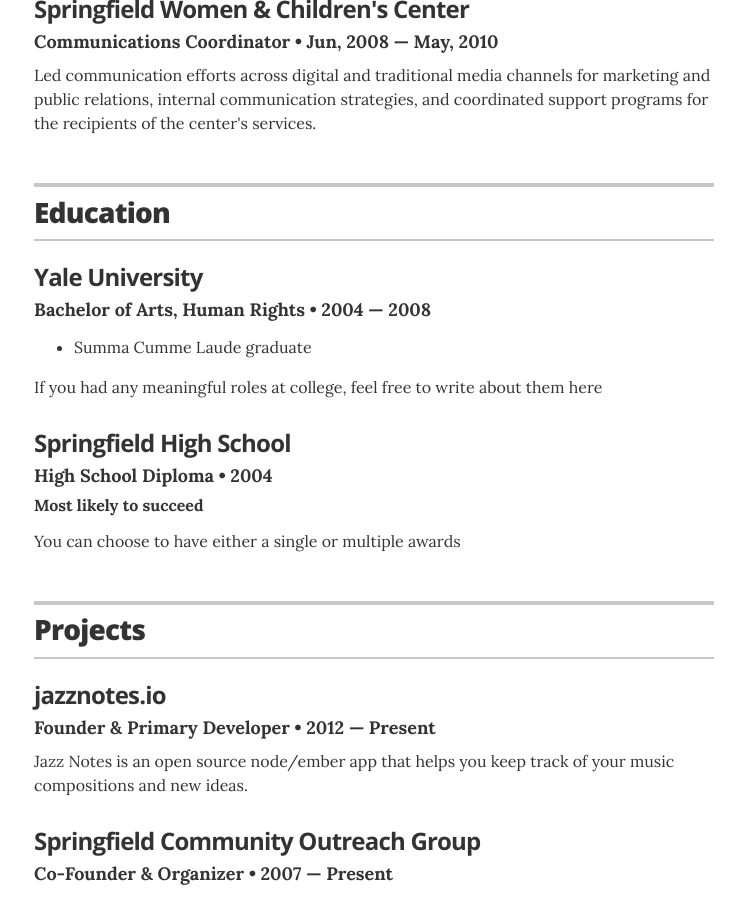
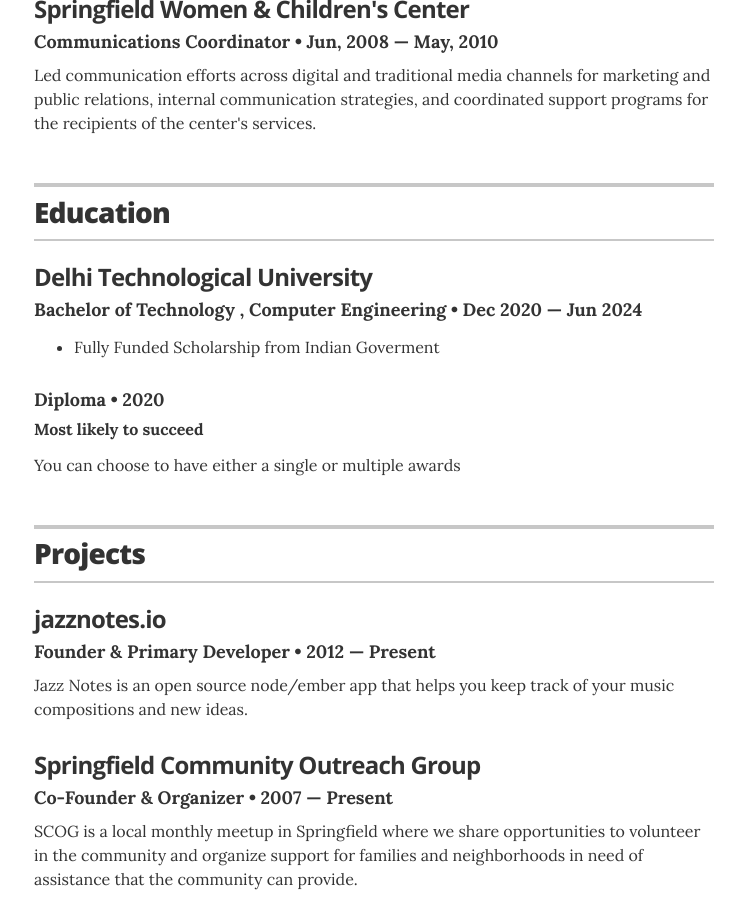
Before and after one commit to adamsibnhajia/Resume2, a Jekyll site: the page built from index.html, in a window 1280 px wide and 900 px high, scrolled down 1033 px. Shown: the whole window, without its empty margins (266-1011 px from the left). Built offline with Jekyll 4.4.1, drawn with Linux system fonts in a browser that asks for light colours.

Commit message:
Update education.yml

```diff
--- a/_data/education.yml
+++ b/_data/education.yml
@@ -1,13 +1,13 @@
 # Degree
-- degree: Bachelor of Arts, Human Rights
-  uni: Yale University
-  year: 2004 &mdash; 2008
+- degree: Bachelor of Technology , Computer Engineering
+  uni: Delhi Technological University
+  year: Dec 2020 &mdash; Jun 2024
   awards:
-    - award: Summa Cumme Laude graduate
-  summary: If you had any meaningful roles at college, feel free to write about them here
+    - award: Fully Funded Scholarship from Indian Goverment
+  summary:
 
-- degree: High School Diploma
-  uni: Springfield High School
-  year: 2004
+- degree: Diploma
+  uni:
+  year: 2020
   award: Most likely to succeed
   summary: You can choose to have either a single or multiple awards
```
